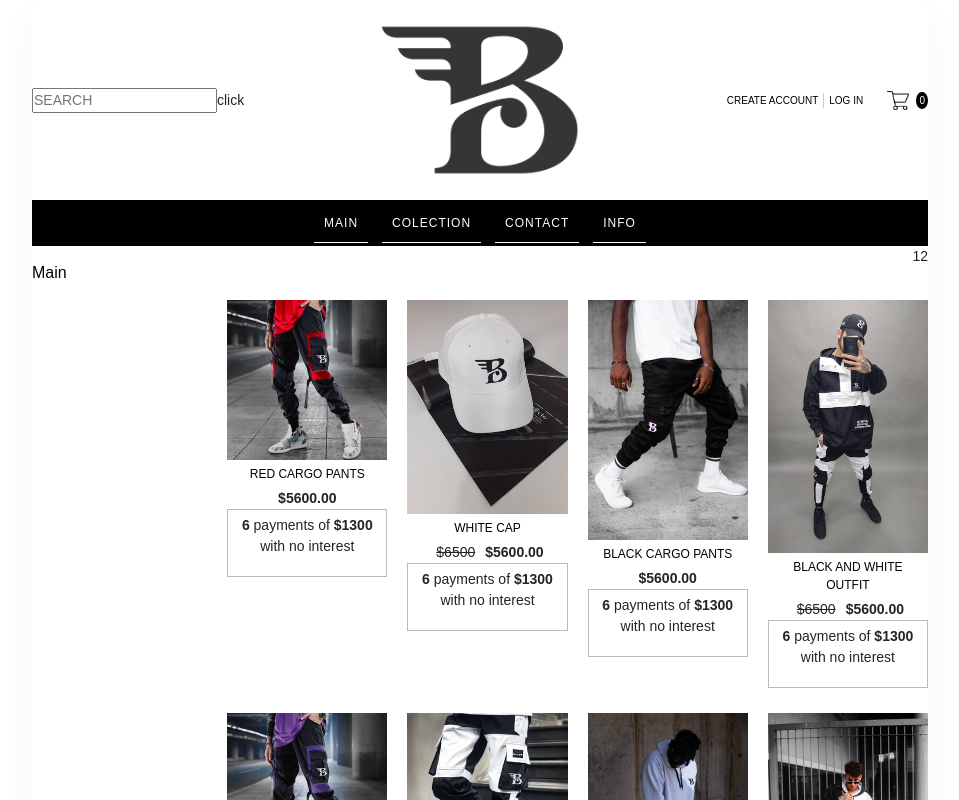
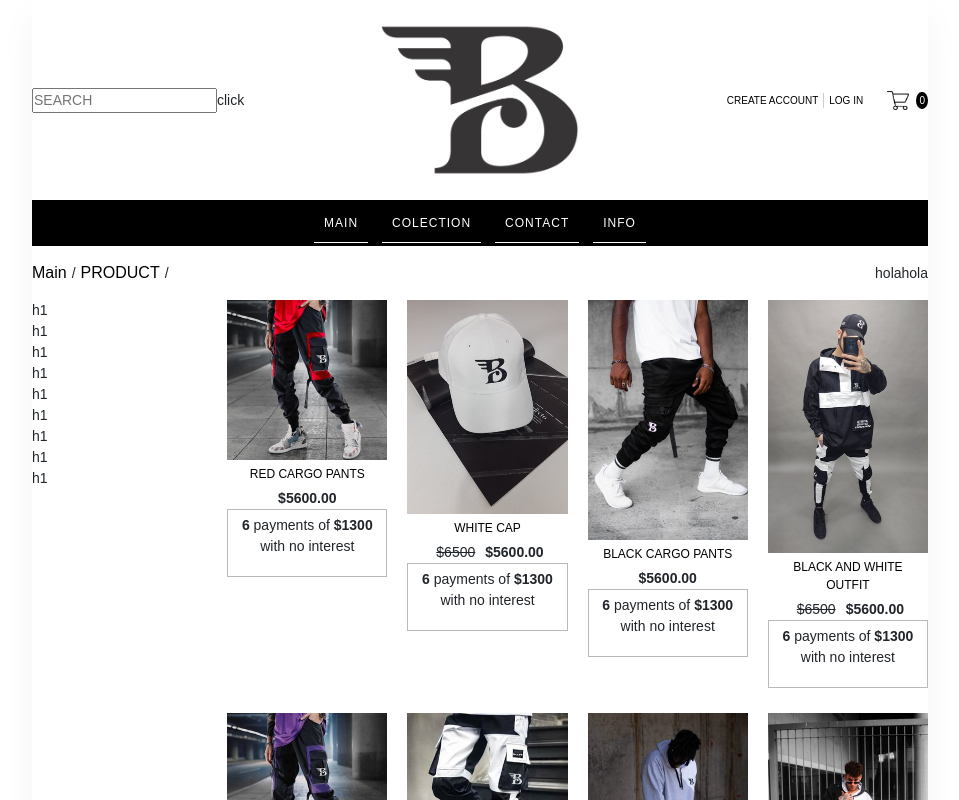
Before and after one commit to EdRafCas/Store_cart_react, a React (Create React App) app: page /Colection in a window 1280 px wide. Shown: the top 800 px of the page, without its empty margins (160-1119 px from the left). Built offline with nearby package versions, Linux system fonts and the light colour scheme; what webfontloader would draw is missing.

Commit message:
adding routes on components

```diff
--- a/src/Components/Cart.js
+++ b/src/Components/Cart.js
@@ -1,5 +1,6 @@
 import styled from "styled-components";
 import React,{useContext} from 'react';
+import {Link} from 'react-router-dom';
 import {ReactComponent as LogoTrash} from "../img/trash-icon.svg";
 import {CartIndexContext} from './../Context/ShoppingCartContext'
 
@@ -65,12 +66,15 @@ const DescriptionContainer = styled.div`
       gap:10px;
 `
 
-const ProductName=styled.div`
-      a{
+const LinkName =styled(Link)`
+      margin:5px 0px;
+      display:block;
+      text-align:left;
+      font-size:16px;
+      cursor: pointer;
+      text-transform: uppercase;
       text-decoration:none;
-      color:#000;
-      font-size:16px;
-      }
+      color: #000;
 `
 const ProductPrice=styled.div`
 
@@ -166,7 +170,7 @@ const SubtotalSum = cart.reduce((total, currentValue) => total = total + current
                                                 <img src={productsInCart.src} alt={productsInCart.alt} width="100%" height="auto" />
                                           </ImageContainer>
                                           <DescriptionContainer>
-                                                <ProductName> <a href="/#">{productsInCart.name}</a></ProductName>
+                                                <LinkName to={`/Colection/Product/${productsInCart.nametag}`}>{productsInCart.name}</LinkName>
                                                 <ProductPrice>${productsInCart.price}</ProductPrice>
                                                 <ProductCuantity>
                                                       <ReduceButton name="Reduce" onClick={()=>reduceProductInCart(
--- a/src/Components/Colection.js
+++ b/src/Components/Colection.js
@@ -1,6 +1,7 @@
 import React from 'react';
 import styled from 'styled-components';
 import ProductGallery from './ProductGallery';
+import {RedirectButtom,Separator,DirectionProduct} from '../Elements/ElementsProductList';
 import {Link} from "react-router-dom";
 
 const GalleryContainer = styled.div`
@@ -11,53 +12,63 @@ const GalleryContainer = styled.div`
       `
 const FilterBar =styled.div`
       width:100%;
+      display:flex;
+      flex-direction:column;
       `
+
 const ColectionContainer =styled.div`
       width: 100%;
       display: flex;
       flex-direction:column;
 `
-const ColectionBar =styled.div`
-      width:100%;
-      display: grid;
-      gap:00px;
-      grid-template-columns: 3fr 1fr;
+const HeadBarContainer = styled.div`
+      display:flex;
+      flex-direction:row;
+      justify-content:space-between;
+      margin:0px;
+      padding:0px;
+
 `
-
 const OrderByContainer =styled.div`
       width: 100%;
+      padding:0px;
       display: flex;
       flex-direction:row;
       justify-content:flex-end;
-
-`
-const RedirectButtom =styled(Link)`
-      font-size:16px;
-      display:inline-block;
-      width:auto;
-      padding:15px 15px 15px 0px;
-      text-decoration:none;
-      color:#000;
-
-      &:hover{
-            text-decoration:underline;
-            color:#000;
-      }
+      align-items:center;
+      p{
+            margin:0;
+            }
 `
 
 const Colection = () => {
       return (
             <ColectionContainer>
+                  <HeadBarContainer>
+                        <DirectionProduct>
+                              <RedirectButtom to="/">Main</RedirectButtom>
+                              <Separator>/</Separator>
+                              <RedirectButtom to="#">PRODUCT</RedirectButtom>
+                              <Separator>/</Separator>
+                        </DirectionProduct>
+                        <OrderByContainer>
+                              <p>hola</p>
+                              <p>hola</p>
+                        </OrderByContainer>
+                  </HeadBarContainer>
 
-                  <ColectionBar>
-                        <RedirectButtom to="/">Main</RedirectButtom>
-                        <OrderByContainer>
-                              <span>1</span>
-                              <span>2</span>
-                        </OrderByContainer>
-                  </ColectionBar>
                   <GalleryContainer>
-                        <FilterBar/>
+                        <FilterBar>
+                              <div>h1</div>
+                              <div>h1</div>
+                              <div>h1</div>
+                              <div>h1</div>
+                              <div>h1</div>
+                              <div>h1</div>
+                              <div>h1</div>
+                              <div>h1</div>
+                              <div>h1</div>
+                        </FilterBar>
                         <ProductGallery/>
                   </GalleryContainer>
             </ColectionContainer>
--- a/src/Components/Product.js
+++ b/src/Components/Product.js
@@ -1,7 +1,8 @@
 import React,{useContext} from 'react';
-import {useParams, Link} from  'react-router-dom';
+import {useParams} from  'react-router-dom';
 import styled from 'styled-components';
 import ProductList from './../Elements/ProductList';
+import {RedirectButtom,Separator, DirectionProduct}  from './../Elements/ElementsProductList'
 import {CartIndexContext} from '../Context/ShoppingCartContext';
 
 const ContainerProductPage=styled.div`
@@ -11,30 +12,6 @@ const ContainerProductPage=styled.div`
       padding-top:5px;
 
 `
-const DirectionProduct=styled.div`
-      display:flex;
-      flex-direction:row;
-      justify-content:flex-start;
-      align-items:center;
-`
-const RedirectButtom =styled(Link)`
-      font-size:16px;
-      display:inline-block;
-      width:auto;
-      padding:15px 0px 15px 0px;
-      text-decoration:none;
-      color:#000;
-
-      &:hover{
-            text-decoration:underline;
-            color:#000;
-      }
-`
-const Separator =styled.span`
-      display:inline-block;
-      margin: 0px 5px;
-`
-
 const InnerContainer=styled.div`
       width:100%;
       display: grid;
@@ -160,6 +137,8 @@ const Product = (props) => {
                               <Separator>/</Separator>
                               <RedirectButtom to="/Colection"> Colection</RedirectButtom>
                               <Separator>/</Separator>
+                              <RedirectButtom to="/Colection"> Colection</RedirectButtom>
+                              <Separator>/</Separator>
                         </DirectionProduct>
                         <InnerContainer>
                               <ProductDisplay>
--- a/src/Components/ProductGallery.js
+++ b/src/Components/ProductGallery.js
@@ -27,7 +27,6 @@ const LinkName =styled(Link)`
       text-transform: uppercase;
       text-decoration:none;
       color: #000;
-
 `
 const PaymentsContainer = styled.div`
       display:flex;
--- /dev/null
+++ b/src/Elements/ElementsProductList.js
@@ -0,0 +1,29 @@
+import styled from 'styled-components';
+import {Link} from "react-router-dom";
+
+const RedirectButtom =styled(Link)`
+      font-size:16px;
+      display:inline-block;
+      width:auto;
+      padding:15px 0px 15px 0px;
+      text-decoration:none;
+      color:#000;
+
+      &:hover{
+            text-decoration:underline;
+            color:#000;
+      }
+`
+const Separator =styled.span`
+      display:inline-block;
+      margin: 0px 5px;
+`
+const DirectionProduct=styled.div`
+      display:flex;
+      flex-direction:row;
+      justify-content:flex-start;
+      align-items:center;
+`
+
+
+export {RedirectButtom,Separator,DirectionProduct} ;
```
